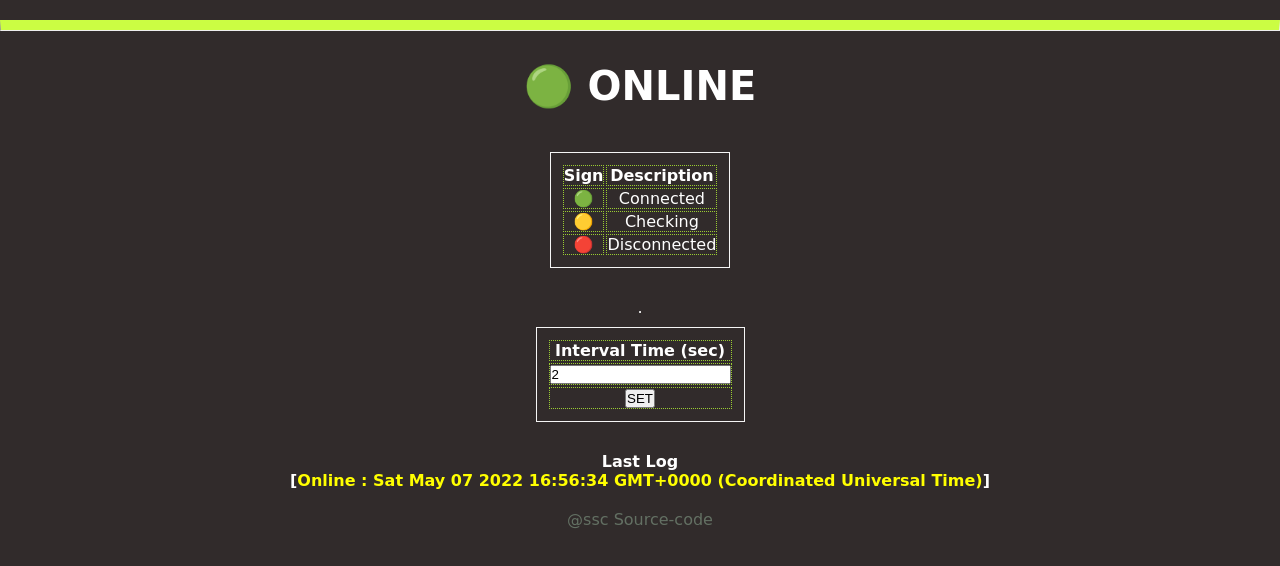
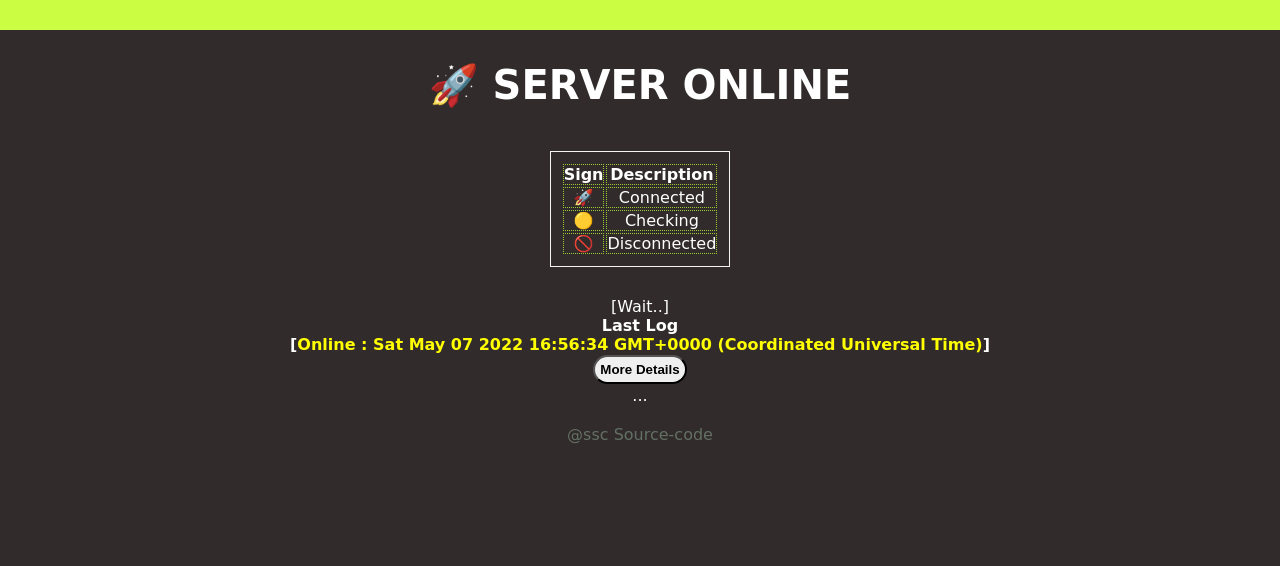
Before and after one commit to subhranshuchoudhury/internetstatus, a plain HTML site: page index.html in a window 1280 px wide. Both pictures are taken after a click on the button "SET". Drawn offline with Linux system fonts and the light colour scheme; a web font is replaced by a local one.

Commit message:
commit-iii
error sound effect, visual change, more details, some renames

```diff
--- a/app2.js
+++ b/app2.js
@@ -11,8 +11,7 @@ var cI = (function() {
             i.onload = this.online;
             i.onerror = this.offline;
             i.src= `https://raw.githubusercontent.com/subhranshuchoudhury/internetstatus/main/test.png?${Math.random()}`
-            // console.log(i.src);
-            checkingDisplay.textContent = "🟡 Checking";
+            checkingDisplay.textContent = "[ 🟡 Checking ]";
 
         }
     };
@@ -25,59 +24,50 @@ cI.online = function(){
     var displayStatus = document.querySelector("#status");
     var displayStatusHolder = document.querySelector("#status-holder");
     var checkingDisplay = document.querySelector("#checking");
-
-
-    // console.log('online :: '+Date())
-
-    displayStatus.textContent = "🟢 ONLINE"
-    checkingDisplay.textContent = ".";
-    displayStatusHolder.style.borderTop = `10px solid rgb(203, 253, 67)`;
+    displayStatus.textContent = "🚀 SERVER ONLINE"
+    checkingDisplay.textContent = "[Wait..]";
+    document.body.style.backgroundColor = "rgb(49, 43, 43)";
+    displayStatusHolder.style.borderTop = `30px solid rgb(203, 253, 67)`;
     document.querySelector(".log").textContent = `Online : ${Date()}`;
-
-
-
 };
 cI.offline = function(){
     var displayStatus = document.querySelector("#status");
     var displayStatusHolder = document.querySelector("#status-holder");
     var checkingDisplay = document.querySelector("#checking");
-
-    displayStatus.textContent = "🔴 OFFLINE";
-    checkingDisplay.textContent = ".";
-    displayStatusHolder.style.borderTop = `10px solid red`;
+    displayStatus.textContent = "🚫 OFFLINE";
+    document.body.style.backgroundColor = 'red';
+    playError();
+    checkingDisplay.textContent = "[Wait..]";
+    displayStatusHolder.style.borderTop = `30px solid red`;
     document.querySelector(".log").textContent = `Offline : ${Date()}`;
 
 
 };
 
 function setDelay(){
+    document.getElementById("timerTable").style.display = "none";
     clearInterval(intId);
     var delay = document.querySelector("#delayTime").value*1000;
     document.querySelector(".log").textContent = `You set interval of ${delay/1000} seconds. Kindly wait ${delay/1000} seconds.`
-    // console.log(delay);
     var intId = setInterval(function(){
         cI.test()
-        // console.log("🟡 Checking")
-
         delay = 1000;
     },delay);
 }
 
 window.addEventListener("offline",()=>{
-
     document.querySelector("#status").textContent = "❌ NOT CONNECTED";
-
-    // console.log("offline")
 })
 
 
+function playError(){
+    var audio = new Audio("error.wav");
+    audio.play()
+    audio.currentTime = 0;
+}
 
-
-
-
-
-// clearInterval(intId);
-
-
-
-// console.log()
+function moreDetails(){
+    const moreDetails = document.getElementById("moreDetails");
+    console.log(navigator)
+    moreDetails.innerHTML = `Server Details: ${navigator.userAgent}`;
+}
--- a/index.html
+++ b/index.html
@@ -15,11 +15,10 @@
         <table class="status-table">
 
             <tr>
-            <th class="size40" id="status">Internet Checker!</th>
+                <th class="size40" id="status">🩺 Server Checkup!</th>
             </tr>
 
         </table>
-
 
         <table>
             <tr>
@@ -27,7 +26,7 @@
                 <th>Description</th>
             </tr>
             <tr>
-            <td>🟢</td>
+                <td>🚀</td>
                 <td>Connected</td>
             </tr>
             <tr>
@@ -35,12 +34,12 @@
                 <td>Checking</td>
             </tr>
             <tr>
-            <td>🔴</td>
+                <td>🚫</td>
                 <td>Disconnected</td>
             </tr>
         </table>
-    <p id="checking">...</p>
-    <table>
+        <p id="checking">[SET DELAY TO START]</p>
+        <table id="timerTable">
             <tr>
                 <th>Interval Time (sec)</th>
             </tr>
@@ -51,12 +50,15 @@
                 <td colspan="2"><button onclick="setDelay()">SET</button></td>
             </tr>
         </table>
-
+        <center>
         <h4>Last Log<br>[<span class="log">Kindly set a refresh interval.</span>]</h4>
+        <button onclick="moreDetails()">More Details</button>
+        <p id="moreDetails">...</p>
         <div class="footer">
             <a href="https://about.me/subhranshu">@ssc</a>
             <a href="https://github.com/subhranshuchoudhury/internetstatus/">Source-code</a>
         </div>
+        </center>
 
 
 
--- a/style.css
+++ b/style.css
@@ -12,9 +12,9 @@ body{
 }
 
 hr{
-    border-top: 10px solid rgb(203, 253, 67);
+    border: none;
+    border-top: 30px solid rgb(203, 253, 67);
     margin-bottom: 20px;
-    margin-top: 20px;
 }
 
 .status-table{
@@ -52,6 +52,29 @@ h4{
 .log{
     color: yellow;
 }
+input{
+    text-align: center;
+    height: 30px;
+    font-weight: bold;
+    color: red;
+}
+button{
+    text-align: center;
+    margin: 1px auto 2px;
+    font-weight: bold;
+    padding: 5px;
+    border-radius: 23px;
+
+}
+button:hover{
+    background-color: green;
+    color: white;
+
+}
+#moreDetails{
+    text-align: center;
+    color: white;
+}
 
 .footer{
     margin-top: 20px;
```
Also changed, not shown: 1 other file. Lines whose indentation alone changed are shown as unchanged.
